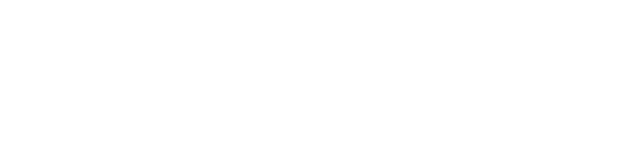
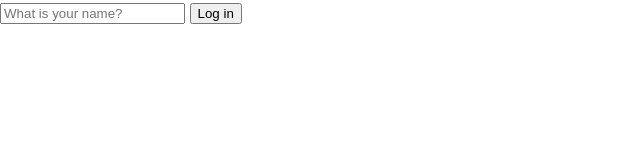
Before and after one commit to chohannah/momento, a plain HTML site: page index.html in a window 1280 px wide. Shown: the whole page, without its empty margins (0-640 px from the left). Drawn offline with Linux system fonts and the light colour scheme.

Commit message:
✨ Marked-up log in section

```diff
--- a/index.html
+++ b/index.html
@@ -4,7 +4,17 @@
     <meta charset="UTF-8" />
     <meta http-equiv="X-UA-Compatible" content="IE=edge" />
     <meta name="viewport" content="width=device-width, initial-scale=1.0" />
+    <link rel="stylesheet" href="./style.css" />
     <title>Momento</title>
   </head>
-  <body></body>
+  <body>
+    <section class="login">
+      <h3 class="visually-hidden">Log in section</h3>
+
+      <input class="login-input" type="text" placeholder="What is your name?" />
+      <button class="login-button">Log in</button>
+    </section>
+
+    <script src="./app.js"></script>
+  </body>
 </html>
```
